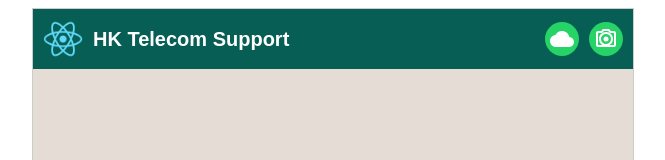
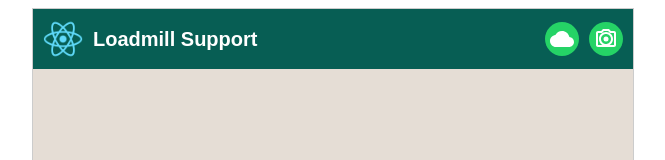
Before and after one commit to loadmill/contact-center-demo, a React (Create React App) app in the folder frontend/: page /customer in a window 1280 px wide. Shown: the top 160 px of the page, without its empty margins (307-972 px from the left). Built offline with nearby package versions, Linux system fonts and the light colour scheme.

Commit message:
ability to customize company name

```diff
--- a/frontend/src/App.js
+++ b/frontend/src/App.js
@@ -1,10 +1,19 @@
-import React from 'react';
-import { BrowserRouter as Router, Routes, Route, Link } from 'react-router-dom';
+import React, { useEffect } from 'react';
+import { BrowserRouter as Router, Routes, Route, Link, useSearchParams } from 'react-router-dom';
 import CustomerChat from './CustomerChat';
 import SupportAgent from './SupportAgent';
 import AgentLogin from './AgentLogin';
 
 function Home() {
+  const [searchParams] = useSearchParams();
+
+  useEffect(() => {
+    const companyFromUrl = searchParams.get('company');
+    if (companyFromUrl) {
+      localStorage.setItem('company', companyFromUrl);
+    }
+  }, [searchParams]);
+
   return (
     <div style={styles.homeContainer}>
       <h2 style={styles.title}>Welcome</h2>
@@ -19,13 +28,9 @@ function App() {
   return (
     <Router>
       <Routes>
-        {/* Home page */}
         <Route path="/" element={<Home />} />
-        {/* Customer view */}
         <Route path="/customer" element={<CustomerChat />} />
-        {/* Agent login view */}
         <Route path="/agent/login" element={<AgentLogin />} />
-        {/* Agent view (after successful login) */}
         <Route path="/agent" element={<SupportAgent />} />
       </Routes>
     </Router>
--- a/frontend/src/CustomerChat.js
+++ b/frontend/src/CustomerChat.js
@@ -1,6 +1,8 @@
 import React, { useState } from 'react';
 
 const CustomerChat = () => {
+  // Get company from localStorage or default to "Loadmill"
+  const company = localStorage.getItem('company') || 'Loadmill';
   const [message, setMessage] = useState('');
   const [chatHistory, setChatHistory] = useState([]);
 
@@ -39,10 +41,10 @@ const CustomerChat = () => {
         <div style={styles.headerLeft}>
           <img
             src="/logo192.png"
-            alt="HK Telecom Support"
+            alt={`${company} Support`}
             style={styles.avatar}
           />
-          <span style={styles.headerText}>HK Telecom Support</span>
+          <span style={styles.headerText}>{company} Support</span>
         </div>
         <div style={styles.mockButtons}>
           <button style={styles.iconButton} title="Upload File">
--- a/frontend/src/SupportAgent.js
+++ b/frontend/src/SupportAgent.js
@@ -1,6 +1,8 @@
 import React, { useEffect, useState } from 'react';
 
 const SupportAgent = () => {
+  // Get company from localStorage or default to "Loadmill"
+  const company = localStorage.getItem('company') || 'Loadmill';
   const [messages, setMessages] = useState([]);
   const [responses, setResponses] = useState({});
 
@@ -80,7 +82,7 @@ const SupportAgent = () => {
         <div style={styles.sidebarTop}>
           <div style={styles.sidebarHeader}>
             <img src="/logo192.png" alt="Company Logo" style={styles.logo} />
-            <h3 style={styles.companyName}>HK Telecom Support</h3>
+            <h3 style={styles.companyName}>{company} Support</h3>
           </div>
           <nav style={styles.nav}>
             <ul style={styles.menuList}>
@@ -210,11 +212,9 @@ const styles = {
     color: '#ecf0f1',
     display: 'flex',
     flexDirection: 'column',
-    // Removed justifyContent: 'space-between'
     padding: '20px',
   },
   sidebarTop: {
-    // Container for logo + nav
     display: 'flex',
     flexDirection: 'column',
   },
@@ -234,9 +234,7 @@ const styles = {
     fontSize: '18px',
     textAlign: 'center',
   },
-  nav: {
-    // Menu is right under the header
-  },
+  nav: {},
   menuList: {
     listStyle: 'none',
     padding: 0,
```
